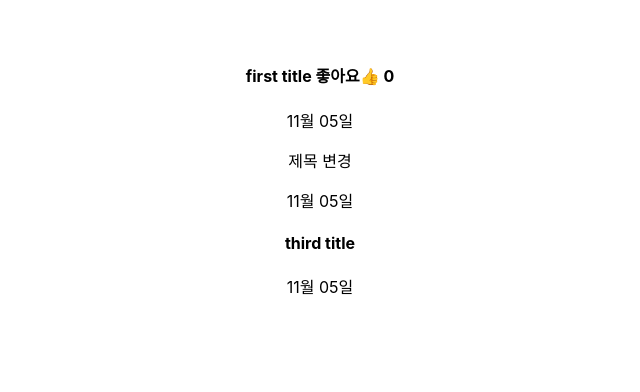
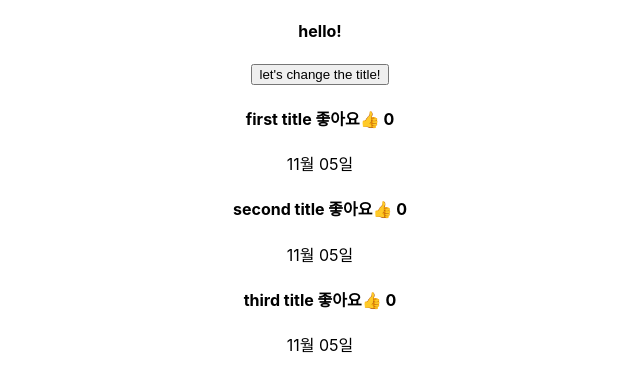
Before and after one commit to sonosung/React2React, a React (Create React App) app: page / in a window 1280 px wide. Shown: the top 392 px of the page, without its empty margins (320-960 px from the left). Built offline with nearby package versions, Linux system fonts and the light colour scheme.

Commit message:
2024.11.07 Spread Operator 사용법!

```diff
--- a/src/App.js
+++ b/src/App.js
@@ -16,15 +16,17 @@ function App() {
 
   // let[제목변경, 변경내용] = useState('changed title')
 
-  function titleChange(){
-    console.log('changed title');
-  }
-
   return (
     <div className="App">
-       <h4 style={{color : 'white'}}>
+       <h4>
         { post }
         </h4>
+
+        <button onClick={()=>{
+          let newTitle = [...title] //"..."은 Spread Operator 라고 한다. "..." 연산자는 배열이나 문자열 같은 반복이 가능한 구조를 각각의 요소로 확장될 수 있게 한다. (참고 : https://www.youtube.com/watch?v=RuDdltsfaVc&ab_channel=BroCode)
+          newTitle[0] = 'titleChanged';
+          changeTitle(newTitle);
+        }}>let's change the title!</button>
 
         <div className="list">
           <h4>{ title[0] }<span onClick={ ()=> 좋아요증가(좋아요+1) }> 좋아요👍</span> {좋아요} </h4>
@@ -32,12 +34,12 @@ function App() {
         </div>
 
         <div className="list">
-          <span onClick={ titleChange }> 제목 변경 </span> {titleChange}
+        <h4>{ title[1] }<span onClick={ ()=> 좋아요증가(좋아요+1) }> 좋아요👍</span> {좋아요} </h4>
           <p>11월 05일</p>
         </div>
 
         <div className="list">
-          <h4>{ title[2] }</h4>
+        <h4>{ title[2] }<span onClick={ ()=> 좋아요증가(좋아요+1) }> 좋아요👍</span> {좋아요} </h4>
           <p>11월 05일</p>
         </div>
 
```
